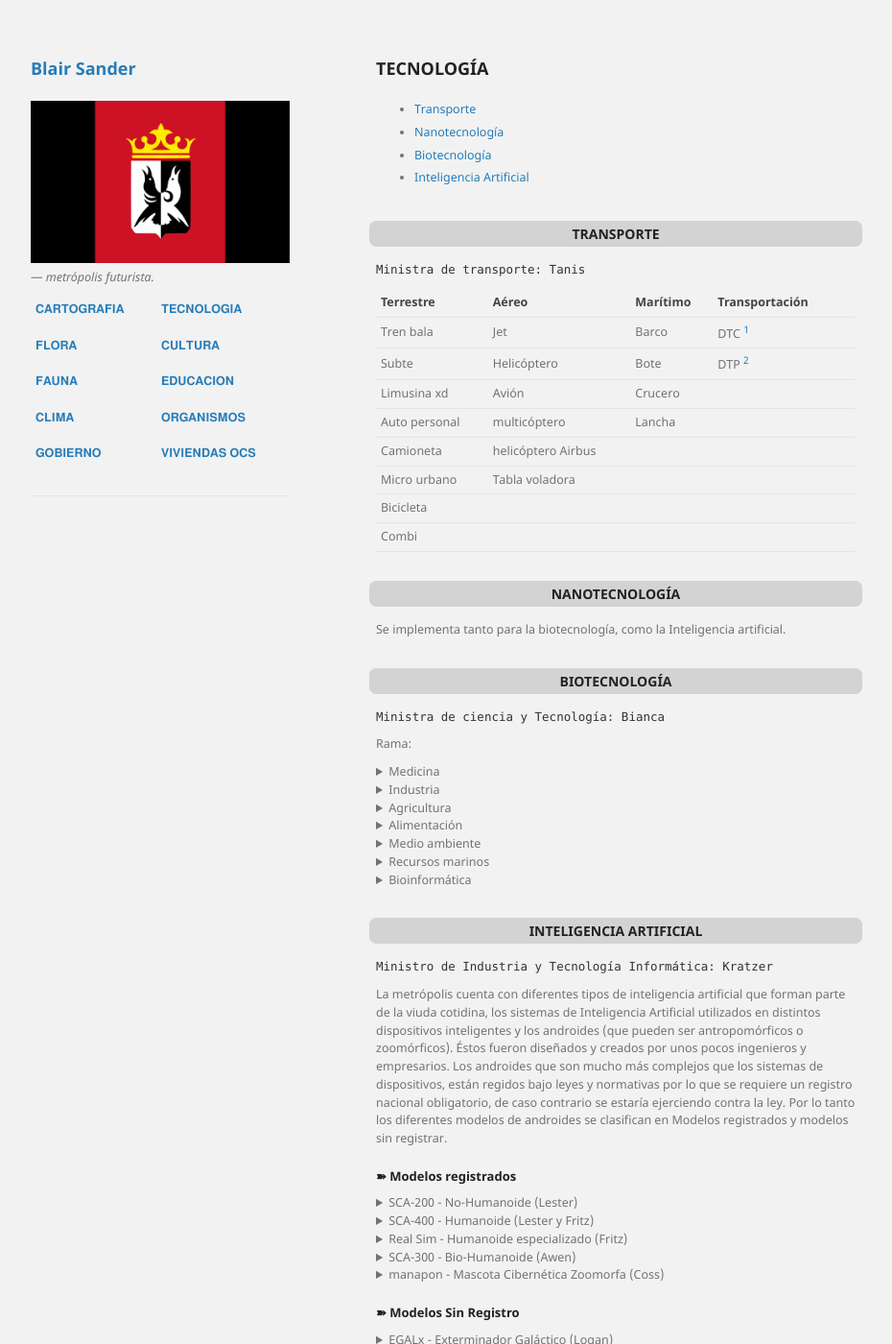
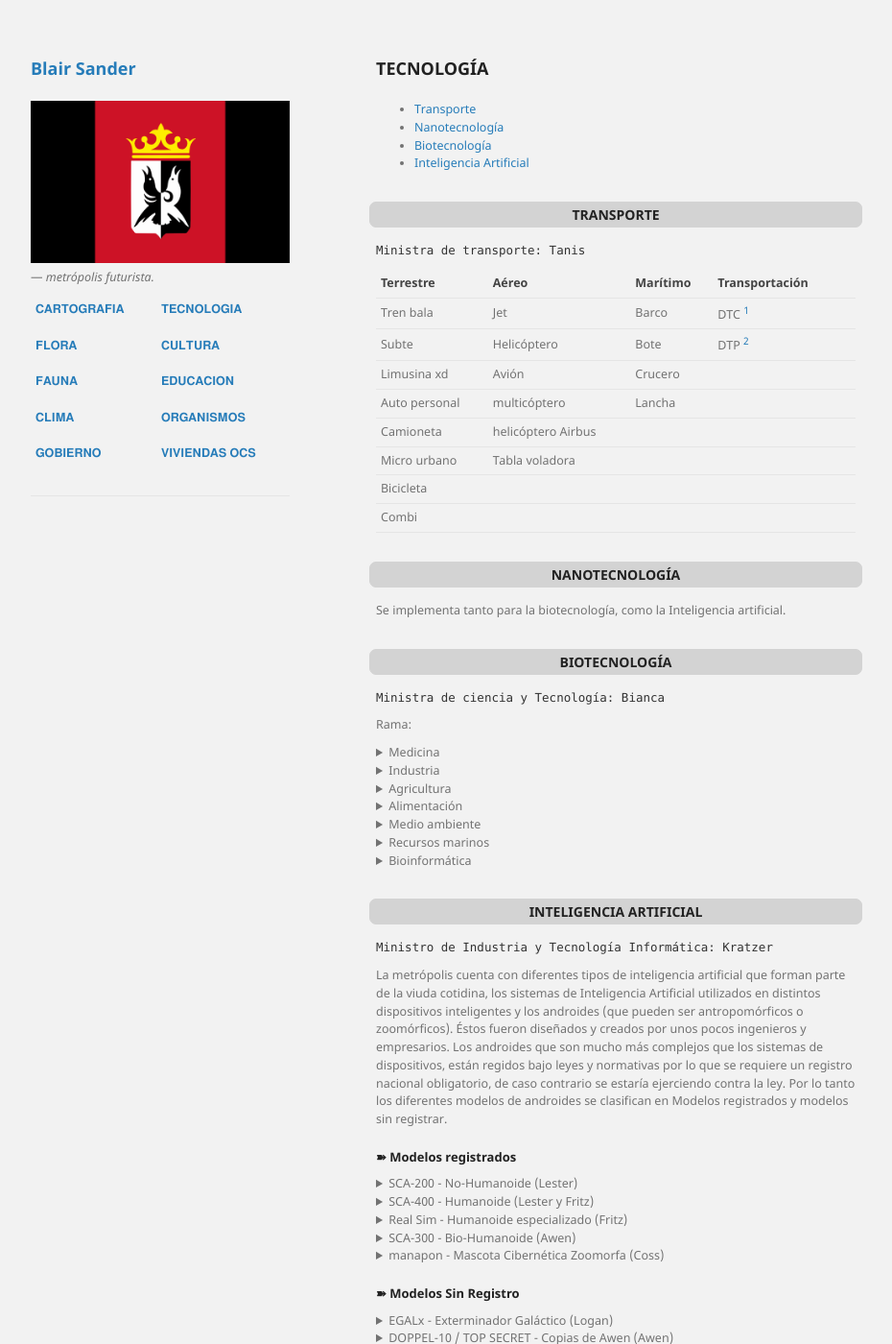
Before and after one commit to BlairSander/ciudad, a Jekyll site: the page built from tecnologia.md, in a window 1280 px wide and 1400 px high. Shown: the whole window at 96% size, without its empty margins (178-1108 px from the left). Built offline with Jekyll 4.4.1, drawn with Linux system fonts in a browser that asks for light colours; our own code applies the rules of GitHub Pages for plain Markdown files.

Commit message:
jekyll-theme-minimal.scss

```diff
--- a/_sass/jekyll-theme-minimal.scss
+++ b/_sass/jekyll-theme-minimal.scss
@@ -45,9 +45,12 @@ p, table, pre, dl {
   margin:0 0 10px;
 }
 
+ul, ol {
+  margin:5px 0 5px;
+}
 
 li {
-  padding-bottom: 5px;
+  padding-bottom: -5px;
 }
 
 a {
```
